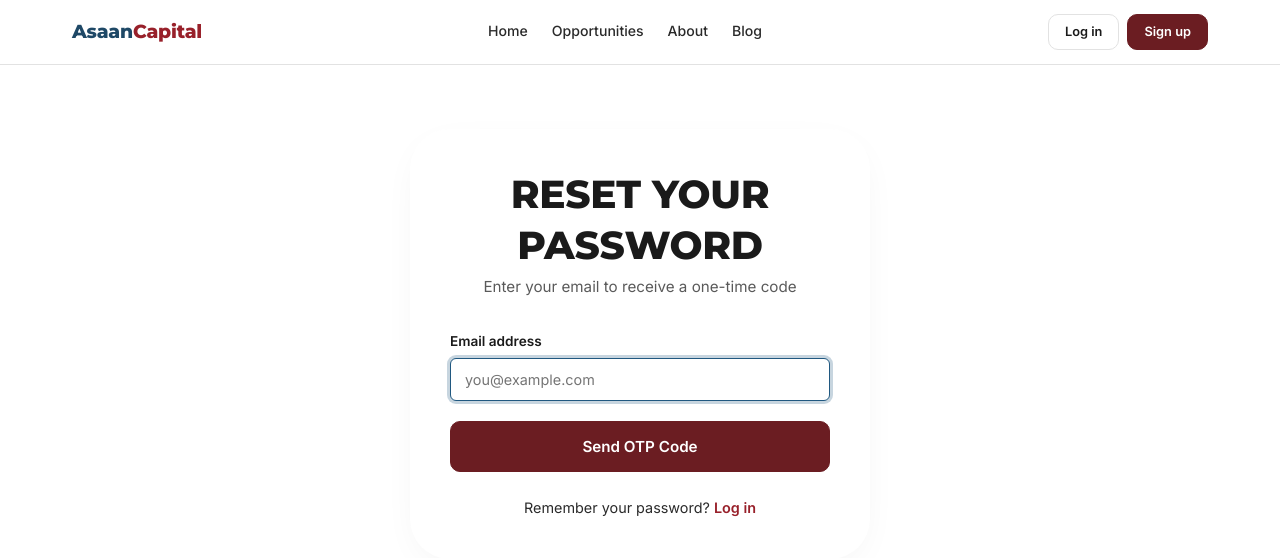
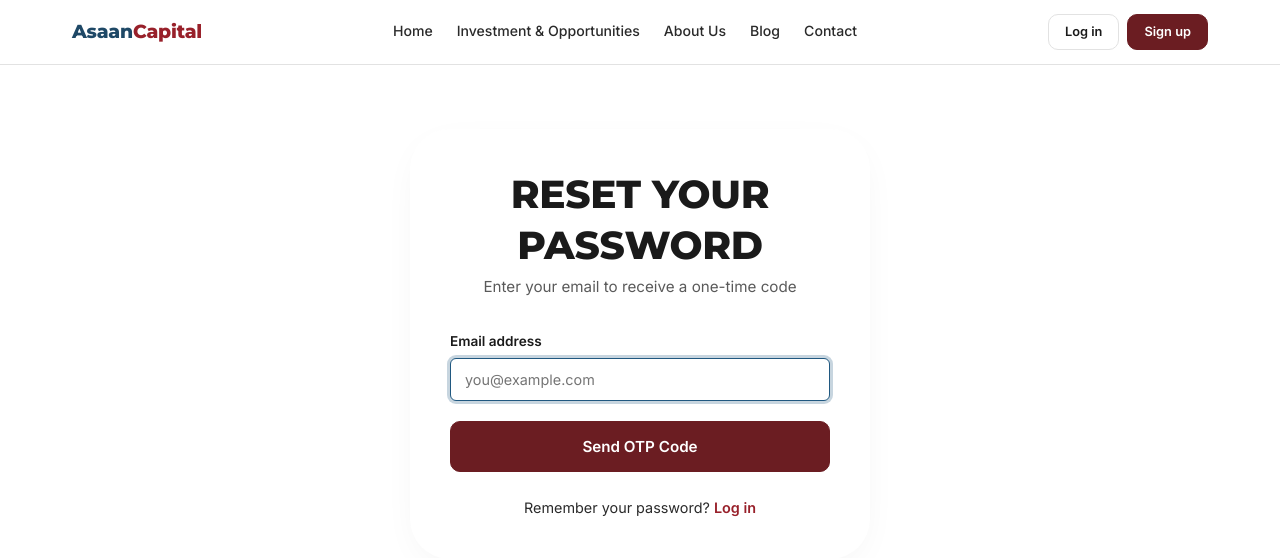
Before and after one commit to isoftrosolutions/Asaan-Credit-Ltd., a PHP site: page /assan/auth/forgot-password.php in a window 1280 px wide. Shown: the top 558 px of the page. Run offline with PHP 8.4, Linux system fonts and the light colour scheme; some libraries are stand-ins or nearby versions.

Commit message:
Update header nav: Investment & Opportunities, About Us, Blog, Contact

```diff
--- a/assets/header.js
+++ b/assets/header.js
@@ -64,9 +64,10 @@ const ADMIN_LINKS = [
 
 const PUBLIC_NAV = [
   ['Home', '/'],
-  ['Opportunities', '/browse/businesses'],
-  ['About', '/about'],
+  ['Investment & Opportunities', '/browse/businesses'],
+  ['About Us', '/about'],
   ['Blog', '/blog'],
+  ['Contact', '/contact'],
 ];
 
 /* ---- helpers ---- */
--- a/includes/header.php
+++ b/includes/header.php
@@ -107,12 +107,13 @@ if ($user) {
             <a href="/" class="logo" aria-label="Asaan Capital Ltd"></a>
           </div>
         </div>
-        <nav style="display:flex;gap:24px;">
-          <a href="/" style="color:var(--dash-ink);text-decoration:none;font-weight:500;">Home</a>
-          <a href="/browse/businesses" style="color:var(--dash-ink);text-decoration:none;font-weight:500;">Opportunities</a>
-          <a href="/about" style="color:var(--dash-ink);text-decoration:none;font-weight:500;">About</a>
-          <a href="/blog" style="color:var(--dash-ink);text-decoration:none;font-weight:500;">Blog</a>
-        </nav>
+          <nav style="display:flex;gap:24px;">
+            <a href="/" style="color:var(--dash-ink);text-decoration:none;font-weight:500;">Home</a>
+            <a href="/browse/businesses" style="color:var(--dash-ink);text-decoration:none;font-weight:500;">Investment & Opportunities</a>
+            <a href="/about" style="color:var(--dash-ink);text-decoration:none;font-weight:500;">About Us</a>
+            <a href="/blog" style="color:var(--dash-ink);text-decoration:none;font-weight:500;">Blog</a>
+            <a href="/contact" style="color:var(--dash-ink);text-decoration:none;font-weight:500;">Contact</a>
+          </nav>
         <div style="margin-left:auto;display:flex;gap:8px;">
           <a href="/login" style="padding:8px 16px;border:1px solid var(--dash-border);border-radius:8px;text-decoration:none;color:var(--dash-ink);font-weight:500;">Log in</a>
           <a href="/onboarding" style="padding:8px 16px;background:var(--color-primary-vivid);color:#fff;border-radius:8px;text-decoration:none;font-weight:600;">Sign up</a>
```
